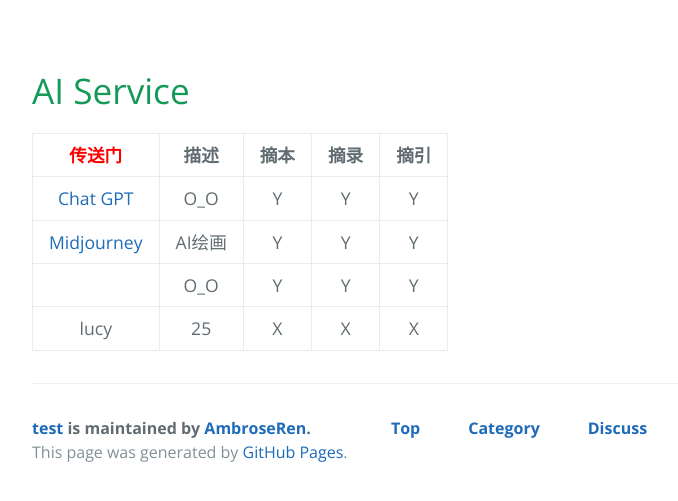
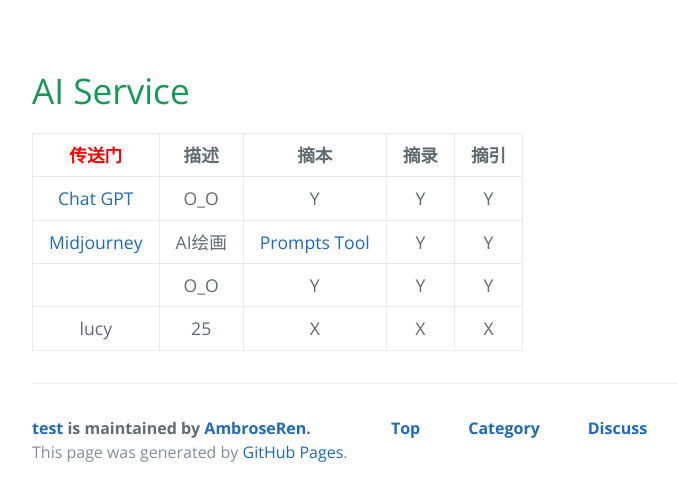
Before and after one commit to AmbroseRen/test, a Jekyll site: the page built from Data/AI/index.md, in a window 1280 px wide. Shown: the top 501 px of the page, without its empty margins (192-870 px from the left). Built offline with Jekyll 4.4.1, drawn with Linux system fonts in a browser that asks for light colours; nearby versions of some CDN libraries; our own code applies the rules of GitHub Pages for plain Markdown files; library files that are not in the unit come from our copies; the repository's description, which GitHub fills in, is left out.

Commit message:
Update index.md

```diff
--- a/Data/AI/index.md
+++ b/Data/AI/index.md
@@ -21,6 +21,6 @@
 | [<font color="#ff0000">传送门</font>](../../navigation.md) | 描述 | 摘本 | 摘录 | 摘引 |
 |:---:|:---:|:---:|:---:|:---:|
 | [Chat GPT](https://chat.openai.com/auth/login) | O_O | Y | Y | Y |
-| [Midjourney](https://www.midjourney.com/) | AI绘画 | Y | Y | Y |
+| [Midjourney](https://www.midjourney.com/) | AI绘画 | [Prompts Tool](https://prompt.noonshot.com/) | Y | Y |
 | []() | O_O | Y | Y | Y |
 | lucy | 25 | X | X | X |
```
